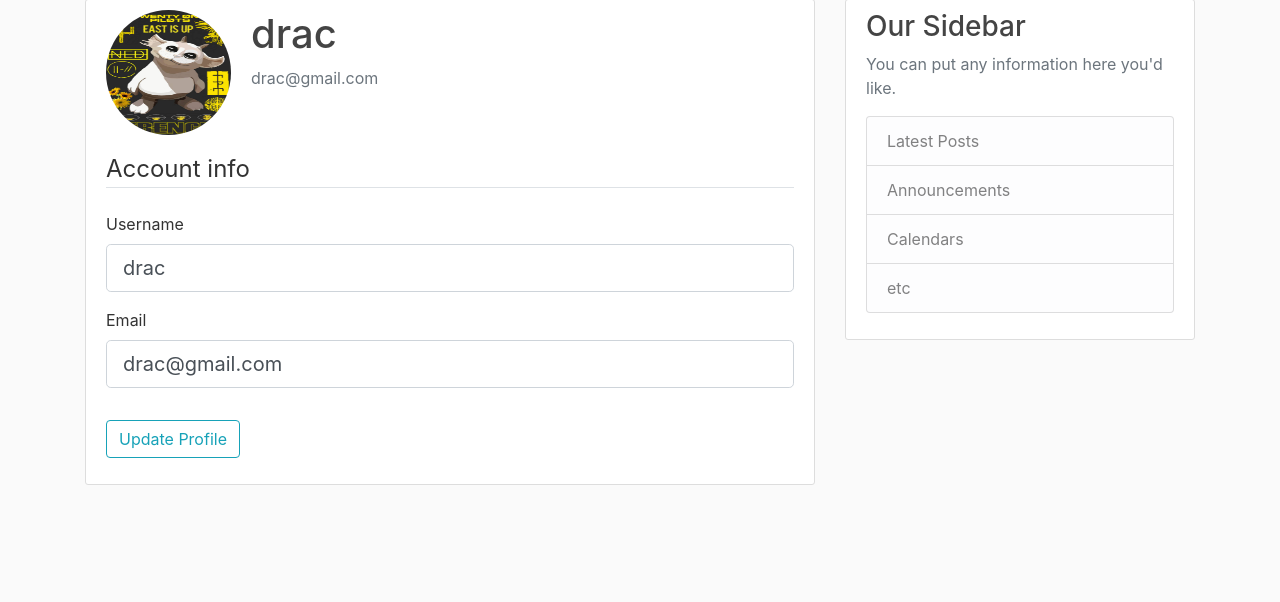
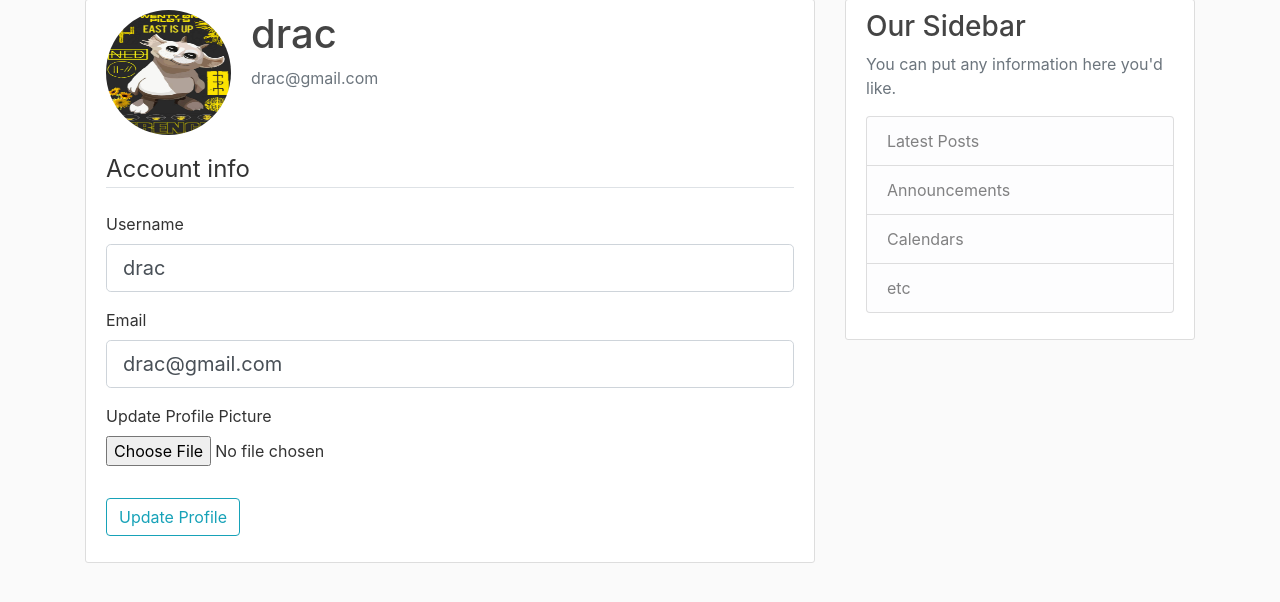
Before and after one commit to dracangelo/blog, a Flask app: page /account in a window 1280 px wide. Shown: the part 81-683 px from the top of the page. Run offline with Flask 2, Linux system fonts and the light colour scheme; a user stored in the database is signed in; some libraries are stand-ins or nearby versions.

Commit message:
added a choose picture to change profile picture

```diff
--- a/flaskblog/forms.py
+++ b/flaskblog/forms.py
@@ -1,4 +1,5 @@
 from flask_wtf import FlaskForm
+from flask_wtf.file import FileField, FileAllowed
 from flask_login import current_user
 from wtforms import StringField, PasswordField, SubmitField, BooleanField
 from wtforms.validators import DataRequired, Length, Email, EqualTo, ValidationError
@@ -38,6 +39,7 @@ class UpdateAccountForm(FlaskForm):
     username = StringField('Username', validators=[
                            DataRequired(), Length(min=3, max=20)])
     email = StringField('Email', validators=[DataRequired(), Email()])
+    picture = FileField('Update Profile Picture', validators=[FileAllowed(['jpg','png'])])
     submit = SubmitField('Update Profile')
 
     def validate_username(self, username):
--- a/flaskblog/templates/account.html
+++ b/flaskblog/templates/account.html
@@ -8,7 +8,7 @@
     </div>
   </div>
 
-  <form method="POST" action="">
+  <form method="POST" action="" enctype="multipart/form-data">
     {{ form.hidden_tag() }}
     <fieldset class="form-group">
       <legend class="border-bottom mb-4">Account info</legend>
@@ -36,6 +36,14 @@
         {% else %} {{form.email(class="form-control form-control-lg") }} {%
         endif %}
       </div>
+      <div class="form-group">
+        {{ form.picture.label() }}
+        {{ form.picture(class="form-control-file") }}{%  if form.picture.errors %}
+            {% for error in form.picture.errors %}
+            <span class="text-danger">{{ errors }}</span></br>
+            {% endfor %}
+        {% endif %}
+      </div>
     </fieldset>
     <div class="form-group">
       {{ form.submit(class="btn btn-outline-info") }}
```
